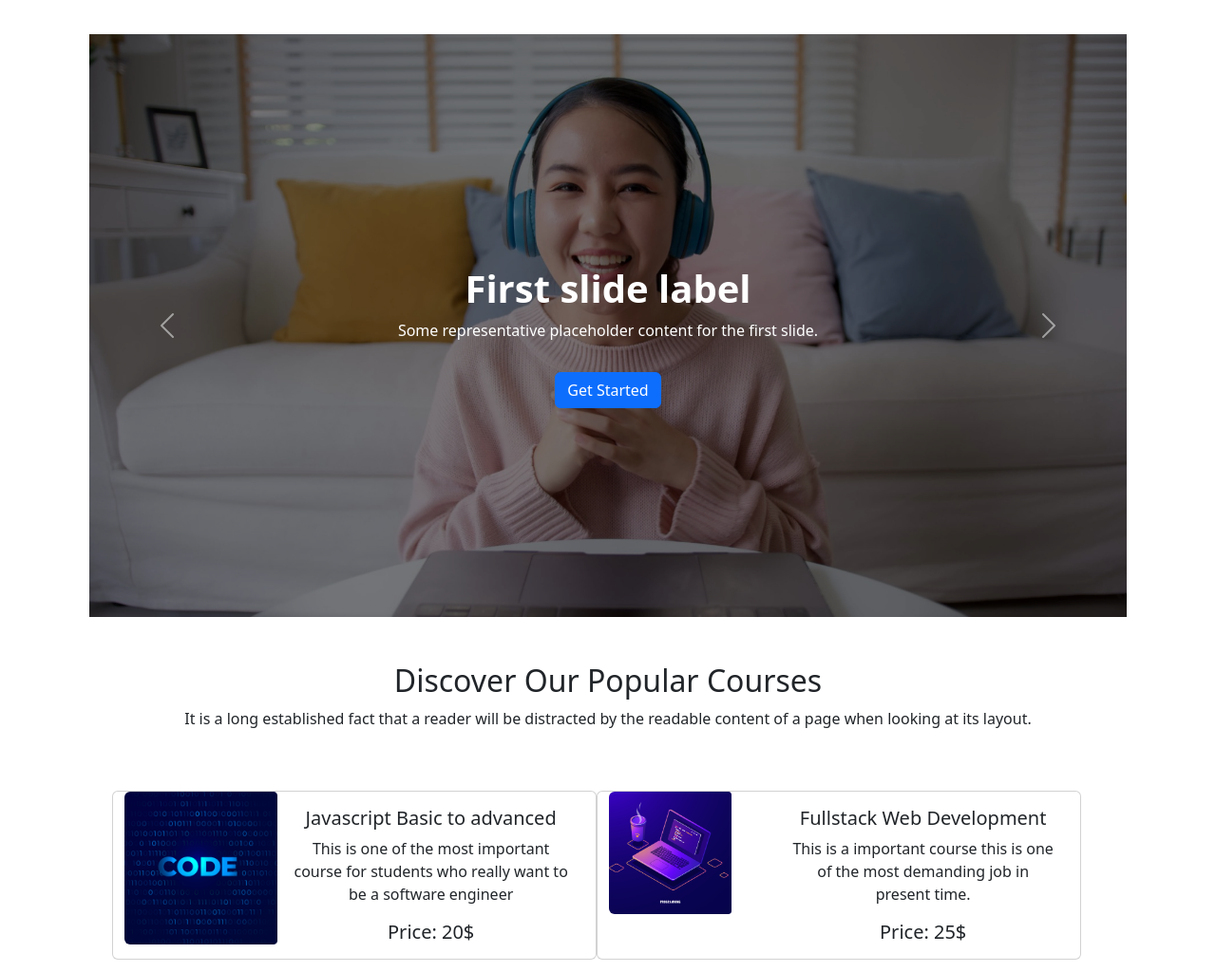
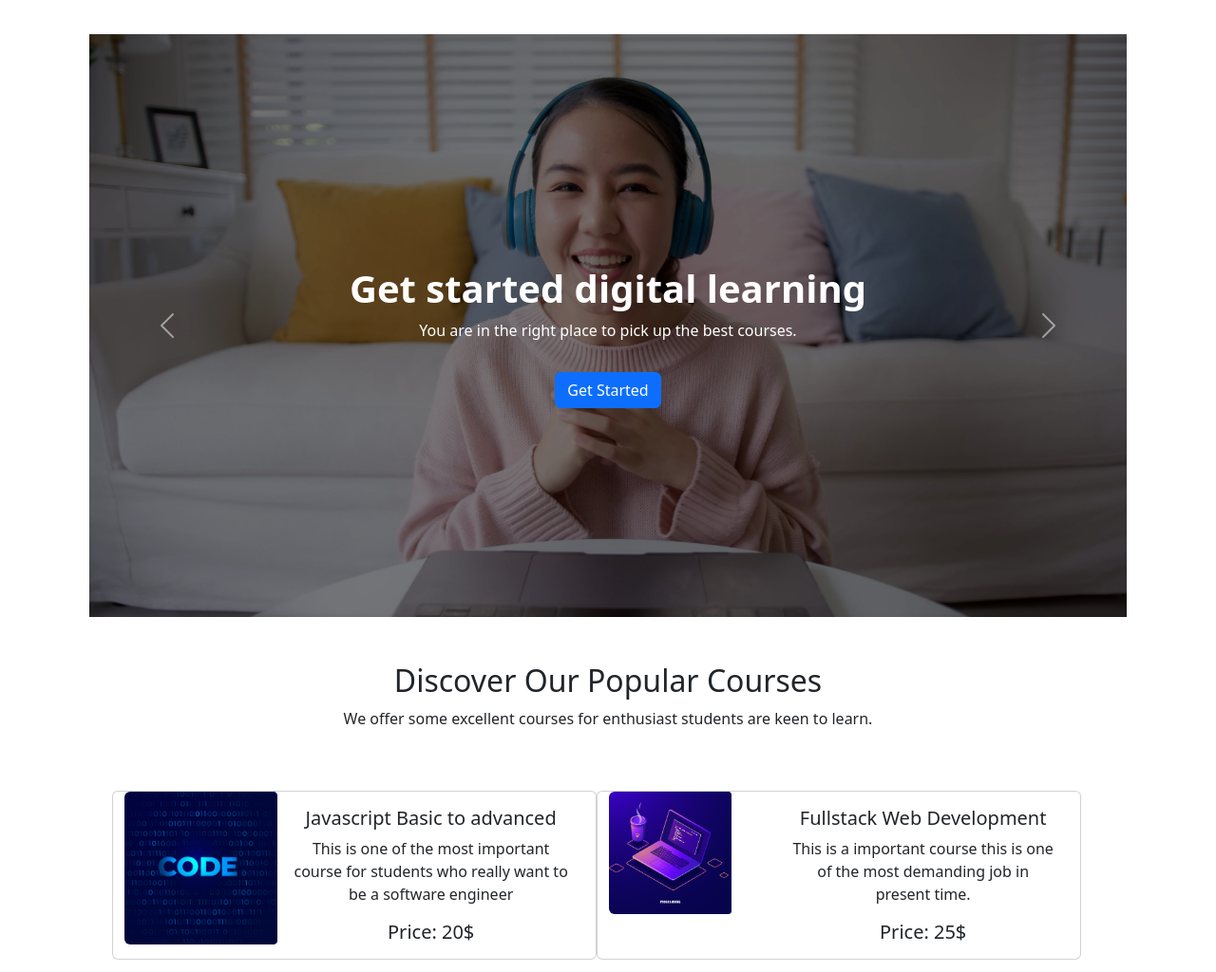
Before and after one commit to rupakbairagi/courses-pro, a plain HTML site: page index.html in a window 1280 px wide. Shown: the part 70-1094 px from the top of the page at 95% size. Drawn offline with nearby package versions, Linux system fonts and the light colour scheme.

Commit message:
done everything

```diff
--- a/index.html
+++ b/index.html
@@ -66,24 +66,24 @@
                     <div class="carousel-item active ">
                         <img src="images/cover/cover-1.jpg" class=" w-100" alt="...">
                         <div class="carousel-caption  caption">
-                            <h5 class="h1 fw-bold">First slide label</h5>
-                            <p>Some representative placeholder content for the first slide.</p>
+                            <h5 class="h1 fw-bold">Get started digital learning</h5>
+                            <p>You are in the right place to pick up the best courses.</p>
                             <div class="btn btn-primary mt-3">Get Started</div>
                         </div>
                     </div>
                     <div class="carousel-item active ">
                         <img src="images/cover/cover-2.jpg" class=" w-100" alt="...">
                         <div class="carousel-caption  caption">
-                            <h5 class="h1 fw-bold">First slide label</h5>
-                            <p>Some representative placeholder content for the first slide.</p>
+                            <h5 class="h1 fw-bold">Get started digital learning</h5>
+                            <p>You are in the right place to pick up the best courses.</p>
                             <div class="btn btn-primary mt-3">Get Started</div>
                         </div>
                     </div>
                     <div class="carousel-item active ">
                         <img src="images/cover/cover-3.jpg" class=" w-100" alt="...">
                         <div class="carousel-caption  caption">
-                            <h5 class="h1 fw-bold">First slide label</h5>
-                            <p>Some representative placeholder content for the first slide.</p>
+                            <h5 class="h1 fw-bold">Get started digital learning</h5>
+                            <p>You are in the right place to pick up the best courses.</p>
                             <div class="btn btn-primary mt-3">Get Started</div>
                         </div>
                     </div>
@@ -114,8 +114,7 @@
             <section class="container mt-5">
                 <div class="container d-grid justify-content-center">
                     <h2 class="text-center">Discover Our Popular Courses</h2>
-                    <p>It is a long established fact that a reader will be distracted by the readable
-                        content of a page when looking at its layout.</p>
+                    <p>We offer some excellent courses for enthusiast students are keen to learn.</p>
                 </div>
                 <div class="container text-center mt-5">
                     <div class="container  row row-cols-1 row-cols-lg-2 row-cols-md-1 row-cols-sm-1  mt-5">
```
